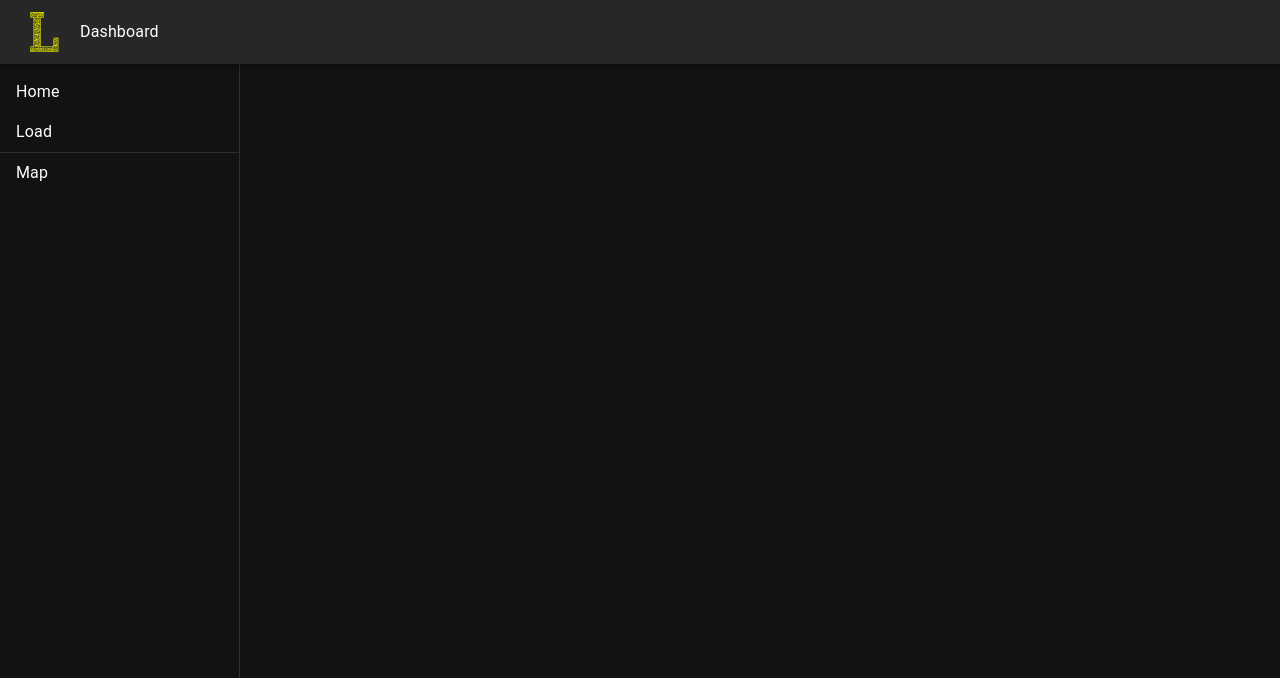
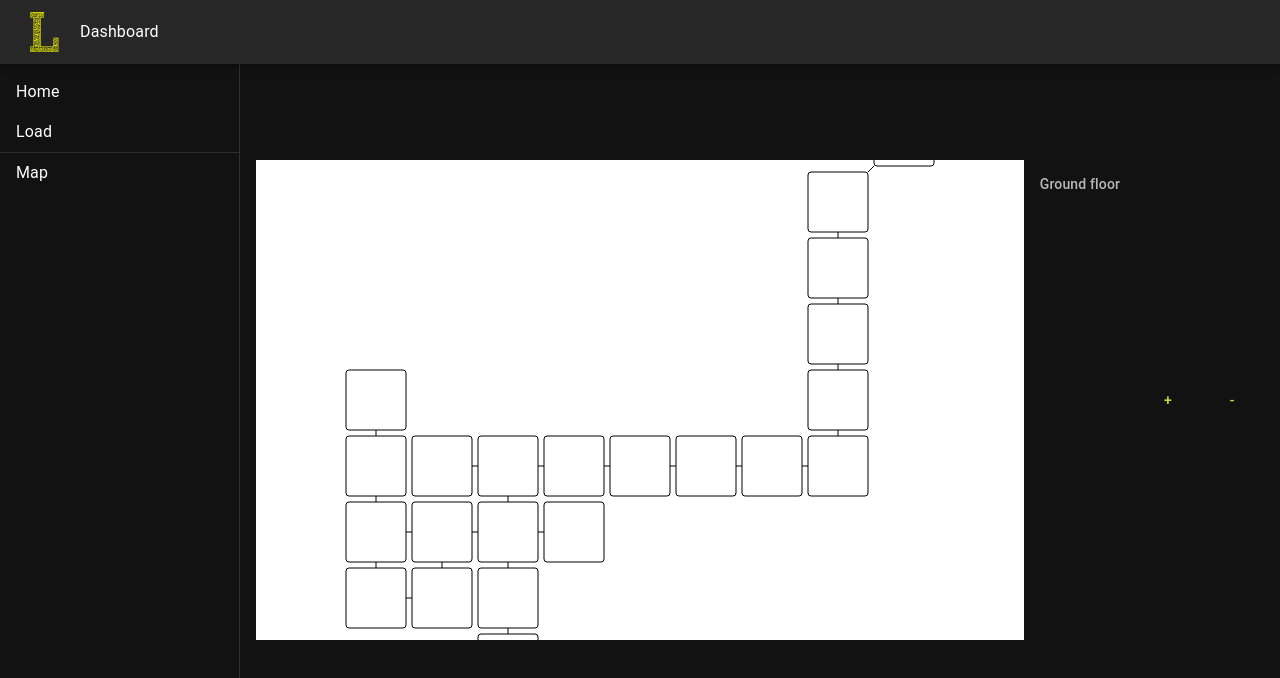
Before and after one commit to Cluracan/L-Viewer, a React (Vite) app: page /map in a window 1280 px wide. Shown: the top 678 px of the page. Built offline with nearby package versions, Linux system fonts and the light colour scheme.

Commit message:
feat: Map showing main floors (with dice + piechart implemented for multiple players in a room)

```diff
--- a/src/features/map/MapContent.tsx
+++ b/src/features/map/MapContent.tsx
@@ -1,38 +1,73 @@
-import { useEffect, useRef } from "react";
-import { useWindowDimensions } from "../../hooks/useWindowDimensions";
-import { Mapper } from "./Mapper";
-import { getRoomLocations } from "./grid/getRoomLocations";
+import { levelsConfig } from "./levelsConfig";
 
-const CANVAS_RATIO = 0.5;
+import {
+  Button,
+  List,
+  ListItem,
+  ListItemIcon,
+  ListItemText,
+  ListSubheader,
+} from "@mui/material";
+import CircleIcon from "@mui/icons-material/Circle";
+import { Canvas } from "./Canvas";
+import { useState } from "react";
+// import { useWindowDimensions } from "../../hooks/useWindowDimensions";
+import { getNormalisedRoomGrids } from "./grid/getNormalisedRoomGrids";
+
+import { useSaveFileStore } from "../../store/useSaveFileStore";
+import type { RoomId } from "../../assets/data/roomData";
+
+const uuidToColor = (uuid: string) => {
+  const hexDigits = uuid.replaceAll("-", "").slice(0, 6);
+  return `#${hexDigits}`;
+};
 
 export const MapContent = () => {
-  const canvasRef = useRef<HTMLCanvasElement>(null);
-  const contextRef = useRef<CanvasRenderingContext2D>(null);
-  const mapperRef = useRef<Mapper | null>(null);
-  const { width, height } = useWindowDimensions();
-  const canvasWidth = CANVAS_RATIO * width;
-  const canvasHeight = CANVAS_RATIO * height;
-  useEffect(() => {
-    if (!canvasRef.current) return;
-    contextRef.current = canvasRef.current.getContext("2d");
-    if (!contextRef.current) return;
-    mapperRef.current = new Mapper(
-      contextRef.current,
-      canvasWidth,
-      canvasHeight
+  const [levelIndex, setLevelIndex] = useState(0);
+
+  // const { width, height } = useWindowDimensions();
+
+  const playerFiles = useSaveFileStore((state) => state.fileStore);
+  const mapLevels = getNormalisedRoomGrids();
+  const selectedPlayers = Object.entries(playerFiles).filter((e) =>
+    mapLevels[levelIndex].normalised.grid.has(e[1].currentRoom as RoomId)
+  );
+  const selectedPlayerMapData = selectedPlayers.map(([id, save]) => {
+    return {
+      color: uuidToColor(id),
+      playerName: save.playerName,
+      currentRoom: save.currentRoom,
+    };
+  });
+  const handleIncreaseLevel = () => {
+    setLevelIndex((levelIndex) => (levelIndex + 1) % levelsConfig.length);
+  };
+  const handleDecreaseLevel = () => {
+    setLevelIndex(
+      (levelIndex) =>
+        (levelIndex + levelsConfig.length - 1) % levelsConfig.length
     );
-    getRoomLocations().forEach((item) => console.log(item));
-  }, [canvasWidth, canvasHeight]);
-
+  };
   return (
     <>
-      <canvas
-        ref={canvasRef}
-        width={canvasWidth}
-        height={canvasHeight}
-        role="img"
-        aria-label="A map of the gameworld showing player locations."
-      />
+      <Canvas levelIndex={levelIndex} players={selectedPlayerMapData} />
+      <List
+        sx={{ height: "60vh", overflow: "auto" }}
+        subheader={<ListSubheader>{mapLevels[levelIndex].level}</ListSubheader>}
+      >
+        {selectedPlayers.map(([id, save]) => {
+          return (
+            <ListItem key={id}>
+              <ListItemIcon>
+                <CircleIcon sx={{ color: uuidToColor(id) }} />
+              </ListItemIcon>
+              <ListItemText primary={save.playerName} />
+            </ListItem>
+          );
+        })}
+      </List>
+      <Button onClick={handleIncreaseLevel}>+</Button>
+      <Button onClick={handleDecreaseLevel}>-</Button>
     </>
   );
 };
--- a/src/features/map/Mapper.ts
+++ /dev/null
@@ -1,15 +0,0 @@
-export class Mapper {
-  private ctx;
-  private width;
-  private height;
-
-  constructor(ctx: CanvasRenderingContext2D, width: number, height: number) {
-    this.ctx = ctx;
-    this.width = width;
-    this.height = height;
-  }
-  clearCanvas() {
-    this.ctx.fillStyle = "white";
-    this.ctx.fillRect(0, 0, this.width, this.height);
-  }
-}
--- a/src/features/map/grid/getRoomLocations.ts
+++ b/src/features/map/grid/getNormalisedRoomGrids.ts
@@ -1,11 +1,12 @@
 import { levelsConfig } from "../levelsConfig";
 import { buildRoomGrid } from "./buildRoomGrid";
 import { normaliseGrid } from "./normaliseGrid";
+import type { NormalisedGridLevel } from "./types";
 
-export const getRoomLocations = () => {
+export const getNormalisedRoomGrids = (): NormalisedGridLevel[] => {
   return levelsConfig.map(({ level, initialRoom }) => {
     const raw = buildRoomGrid(initialRoom);
-    const { height, width, grid } = normaliseGrid(raw);
-    return { level, grid, height, width };
+    const normalised = normaliseGrid(raw);
+    return { level, normalised };
   });
 };
--- a/src/features/map/grid/types.ts
+++ b/src/features/map/grid/types.ts
@@ -20,3 +20,8 @@ export type NormalisedRoomGrid = {
   width: number;
   height: number;
 };
+
+export type NormalisedGridLevel = {
+  level: string;
+  normalised: NormalisedRoomGrid;
+};
--- a/src/features/map/levelsConfig.ts
+++ b/src/features/map/levelsConfig.ts
@@ -1,4 +1,4 @@
-import type { RoomId } from "../../assets/data/roomData";
+import { roomData, type RoomId } from "../../assets/data/roomData";
 
 type LevelConfig = {
   level: string;
@@ -6,8 +6,8 @@ type LevelConfig = {
 };
 
 export const levelsConfig: LevelConfig[] = [
-  { level: "Ground floor", initialRoom: "hallway" },
-  { level: "First floor", initialRoom: "stairsSpiral" },
-  { level: "Cellars", initialRoom: "cellar00" },
-  { level: "Attic", initialRoom: "attic" },
+  { level: "Ground floor", initialRoom: roomData.hallway.id },
+  { level: "First floor", initialRoom: roomData.stairsSpiral.id },
+  { level: "Cellars", initialRoom: roomData.cellar00.id },
+  { level: "Attic", initialRoom: roomData.attic.id },
 ];
--- /dev/null
+++ b/src/features/map/render/Mapper.ts
@@ -0,0 +1,173 @@
+import type { PlayerMapData } from "../Canvas";
+import { gridDirectionOffsets } from "../grid/buildRoomGrid";
+import type { GridDirection } from "../grid/types";
+import type { DrawableRoomMap, MapRendererConfig } from "./types";
+
+// Helpers
+const diceSpotDisplacements = [
+  [],
+  [{ dx: 0.5, dy: 0.5 }],
+  [
+    { dx: 0.25, dy: 0.25 },
+    { dx: 0.75, dy: 0.75 },
+  ],
+  [
+    { dx: 0.25, dy: 0.25 },
+    { dx: 0.5, dy: 0.5 },
+    { dx: 0.75, dy: 0.75 },
+  ],
+  [
+    { dx: 0.25, dy: 0.25 },
+    { dx: 0.75, dy: 0.75 },
+    { dx: 0.25, dy: 0.75 },
+    { dx: 0.75, dy: 0.25 },
+  ],
+  [
+    { dx: 0.25, dy: 0.25 },
+    { dx: 0.75, dy: 0.75 },
+    { dx: 0.5, dy: 0.5 },
+    { dx: 0.25, dy: 0.75 },
+    { dx: 0.75, dy: 0.25 },
+  ],
+  [
+    { dx: 0.25, dy: 0.25 },
+    { dx: 0.75, dy: 0.25 },
+    { dx: 0.25, dy: 0.5 },
+    { dx: 0.75, dy: 0.5 },
+    { dx: 0.25, dy: 0.75 },
+    { dx: 0.75, dy: 0.75 },
+  ],
+];
+
+const getExitPosition = (
+  x: number,
+  y: number,
+  exitDirection: GridDirection,
+  roomSize: number,
+  connectorLength: number
+) => {
+  const startFromExit: Record<GridDirection, { x: number; y: number }> = {
+    n: { x: x + roomSize / 2, y },
+    s: { x: x + roomSize / 2, y: y + roomSize },
+    e: { x: x + roomSize, y: y + roomSize / 2 },
+    w: { x, y: y + roomSize / 2 },
+    ne: { x: x + roomSize, y },
+    se: { x: x + roomSize, y: y + roomSize },
+    sw: { x: x, y: y + roomSize },
+    nw: { x, y },
+  };
+  const start = startFromExit[exitDirection];
+  const { dx, dy } = scaledOffset(exitDirection, connectorLength);
+  return { start, end: { x: start.x + dx, y: start.y + dy } };
+};
+
+const scaledOffset = (direction: GridDirection, factor: number) => {
+  const { dx, dy } = gridDirectionOffsets[direction];
+  return {
+    dx: dx * factor,
+    dy: dy * factor,
+  };
+};
+
+export class Mapper {
+  private ctx: CanvasRenderingContext2D;
+  private config: MapRendererConfig;
+
+  constructor(ctx: CanvasRenderingContext2D, config: MapRendererConfig) {
+    this.ctx = ctx;
+    this.config = config;
+  }
+  clearCanvas() {
+    this.ctx.fillStyle = "white";
+    this.ctx.fillRect(0, 0, this.config.width, this.config.height);
+  }
+  renderMap(
+    drawableRooms: DrawableRoomMap,
+    roomSize: number,
+    connectorLength: number,
+    players: PlayerMapData[]
+  ) {
+    this.clearCanvas();
+    Object.entries(drawableRooms).forEach(([roomId, { x, y, exits }]) => {
+      this.renderRoom(x, y, roomSize);
+      this.renderExits(x, y, exits, roomSize, connectorLength);
+      const playersPresent = players.filter(
+        (player) => player.currentRoom === roomId
+      );
+      if (playersPresent.length > 0) {
+        this.renderPlayer(x, y, playersPresent);
+      }
+    });
+  }
+  renderRoom(x: number, y: number, roomSize: number) {
+    this.ctx.fillStyle = "black";
+    this.ctx.strokeStyle = "black";
+    this.ctx.beginPath();
+    this.ctx.roundRect(x, y, roomSize, roomSize, 3);
+    this.ctx.stroke();
+  }
+  renderExits(
+    x: number,
+    y: number,
+    exits: Set<GridDirection>,
+    roomSize: number,
+    connectorLength: number
+  ) {
+    for (const exitDirection of exits) {
+      const { start, end } = getExitPosition(
+        x,
+        y,
+        exitDirection,
+        roomSize,
+        connectorLength
+      );
+      this.ctx.strokeStyle = "black";
+      this.ctx.beginPath();
+      this.ctx.moveTo(start.x, start.y);
+      this.ctx.lineTo(end.x, end.y);
+      this.ctx.stroke();
+    }
+  }
+  renderPlayer(x: number, y: number, players: PlayerMapData[]) {
+    const playerCount = players.length;
+    if (playerCount === 0) return;
+    if (playerCount <= 6) {
+      const displacements = diceSpotDisplacements[playerCount];
+      for (let i = 0; i < playerCount; i++) {
+        const { dx, dy } = displacements[i];
+        this.ctx.strokeStyle = players[i].color;
+        this.ctx.fillStyle = players[i].color;
+        this.ctx.beginPath();
+        this.ctx.arc(
+          x + this.config.roomSize * dx,
+          y + this.config.roomSize * dy,
+          this.config.roomSize * 0.1,
+          0,
+          2 * Math.PI
+        );
+        this.ctx.stroke();
+        this.ctx.fill();
+      }
+    } else {
+      const sectorAngle = (2 * Math.PI) / playerCount;
+      for (let i = 0; i < playerCount; i++) {
+        this.ctx.strokeStyle = "black";
+        this.ctx.fillStyle = players[i].color;
+        this.ctx.beginPath();
+        this.ctx.arc(
+          x + this.config.roomSize / 2,
+          y + this.config.roomSize / 2,
+          this.config.roomSize * 0.4,
+          i * sectorAngle,
+          (i + 1) * sectorAngle
+        );
+        this.ctx.lineTo(
+          x + this.config.roomSize / 2,
+          y + this.config.roomSize / 2
+        );
+        this.ctx.stroke();
+        this.ctx.fill();
+      }
+    }
+  }
+}
--- /dev/null
+++ b/src/features/map/render/buildDrawableRooms.ts
@@ -0,0 +1,28 @@
+import type { NormalisedGridLevel } from "../grid/types";
+import type { DrawableRoomLevel, DrawableRoomMap } from "./types";
+
+export const buildDrawableRooms = (
+  normalisedLevels: NormalisedGridLevel[],
+  canvasWidth: number,
+  canvasHeight: number,
+  roomSize: number,
+  connectorLength: number
+): DrawableRoomLevel[] => {
+  return normalisedLevels.map(({ level, normalised }) => {
+    const { grid, width, height } = normalised;
+    const scaleFactor = roomSize + connectorLength;
+    const paddingX =
+      (canvasWidth - (width * roomSize + (width - 1) * connectorLength)) / 2;
+    const paddingY =
+      (canvasHeight - (height * roomSize + (height - 1) * connectorLength)) / 2;
+    const rooms: DrawableRoomMap = {};
+    grid.forEach(({ position, exits }, roomId) => {
+      rooms[roomId] = {
+        x: paddingX + position.x * scaleFactor,
+        y: paddingY + position.y * scaleFactor,
+        exits,
+      };
+    });
+    return { level, rooms };
+  });
+};
--- /dev/null
+++ b/src/features/map/render/types.ts
@@ -0,0 +1,23 @@
+import type { RoomId } from "../../../assets/data/roomData";
+import type { GridDirection } from "../grid/types";
+
+export type DrawableRoom = {
+  x: number;
+  y: number;
+  exits: Set<GridDirection>;
+};
+
+export type DrawableRoomMap = Partial<Record<RoomId, DrawableRoom>>;
+
+export type DrawableRoomLevel = {
+  level: string;
+  rooms: DrawableRoomMap;
+};
+
+export type MapRendererConfig = {
+  width: number;
+  height: number;
+  roomSize: number;
+  connectorLength: number;
+  roomCornerRadius: number;
+};
```
